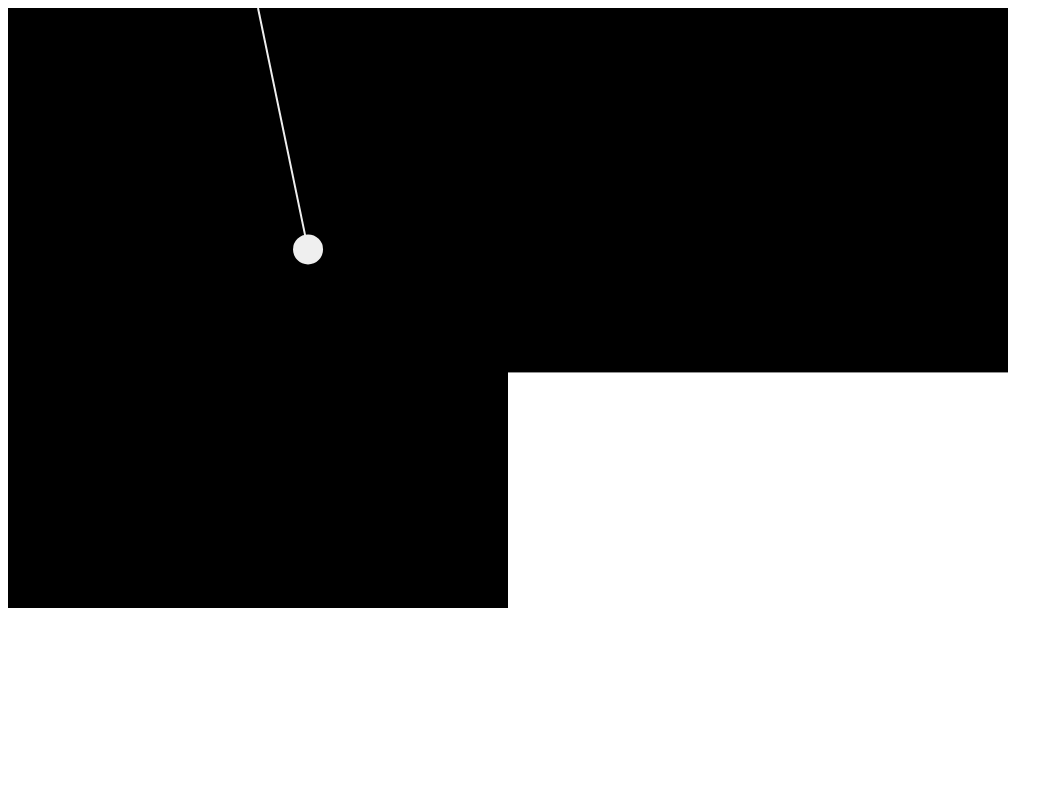
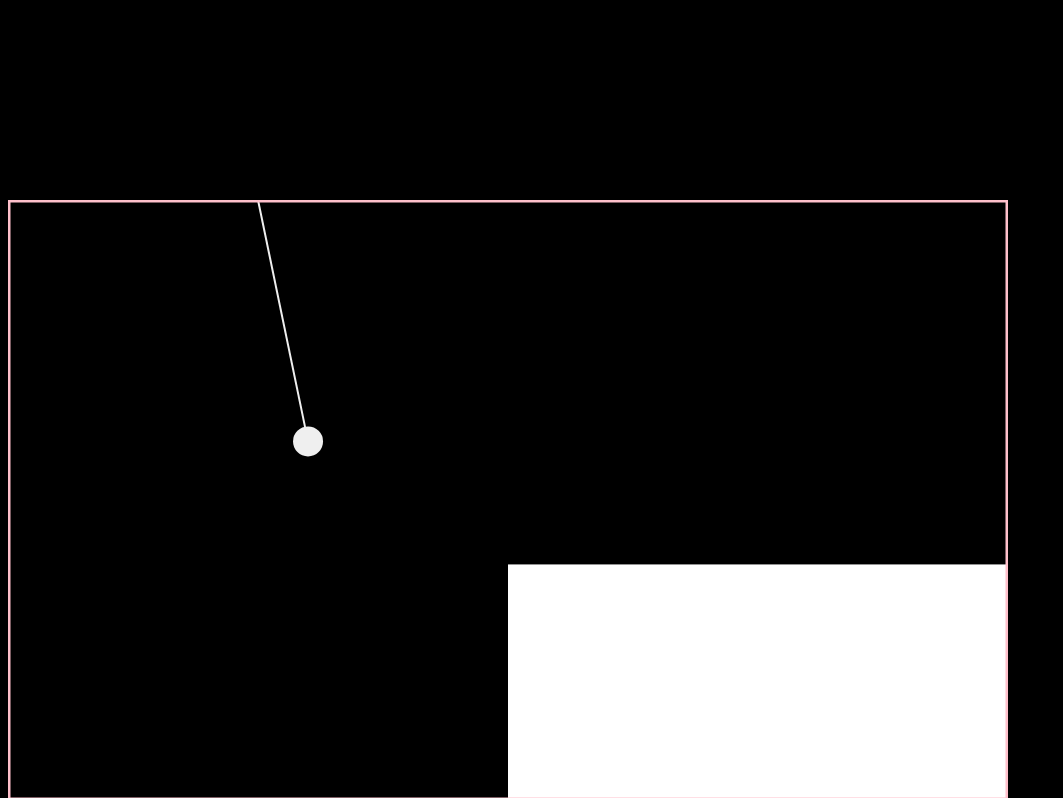
Before and after one commit to SamArdrey/Swinger, a website: page dist/index.html in a window 1280 px wide. Shown: the top 798 px of the page, without its empty margins (0-1063 px from the left). Drawn offline with Linux system fonts and the light colour scheme.

Commit message:
Work on HTML and CSS

```diff
--- /dev/null
+++ b/assets/stylesheet.css
@@ -0,0 +1,13 @@
+body {
+  background: black;
+  height: 100%;
+  /* margin: 0;
+  overflow: hidden;
+  width: 100%; */
+}
+
+.canvas-container {
+  margin-top: 200px;
+  margin-left: auto;
+  margin-right: auto;
+}
--- a/src/game.js
+++ b/src/game.js
@@ -57,6 +57,38 @@ Game.prototype.draw = function draw(ctx) {
   this.allObjects().forEach(function(object) {
     object.draw(ctx);
   });
+
+  this.drawOutline(ctx);
+};
+
+Game.prototype.drawOutline = function drawOutline(ctx) {
+  ctx.beginPath();
+  ctx.moveTo(0, 0);
+  ctx.lineTo(0, Game.DIM_Y);
+  ctx.lineWidth = 5;
+  ctx.strokeStyle = "pink";
+  ctx.stroke();
+
+  ctx.beginPath();
+  ctx.moveTo(0, 0);
+  ctx.lineTo(Game.DIM_X, 0);
+  ctx.lineWidth = 5;
+  ctx.strokeStyle = "pink";
+  ctx.stroke();
+
+  ctx.beginPath();
+  ctx.moveTo(Game.DIM_X, 0);
+  ctx.lineTo(Game.DIM_X, Game.DIM_Y);
+  ctx.lineWidth = 5;
+  ctx.strokeStyle = "pink";
+  ctx.stroke();
+
+  ctx.beginPath();
+  ctx.moveTo(0, Game.DIM_Y);
+  ctx.lineTo(Game.DIM_X, Game.DIM_Y);
+  ctx.lineWidth = 5;
+  ctx.strokeStyle = "pink";
+  ctx.stroke();
 };
 
 Game.prototype.allObjects = function allObjects() {
```
Also changed, not shown: dist/index.html, dist/main.js.
